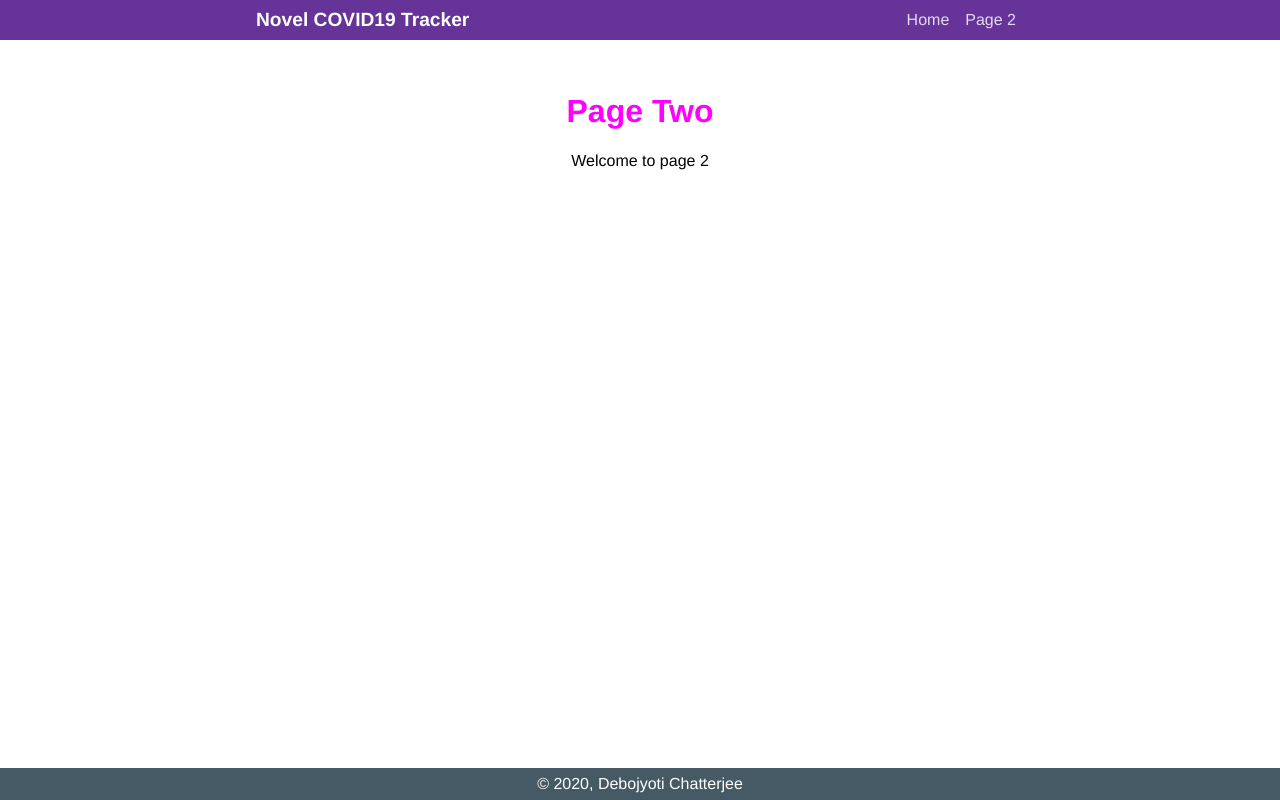
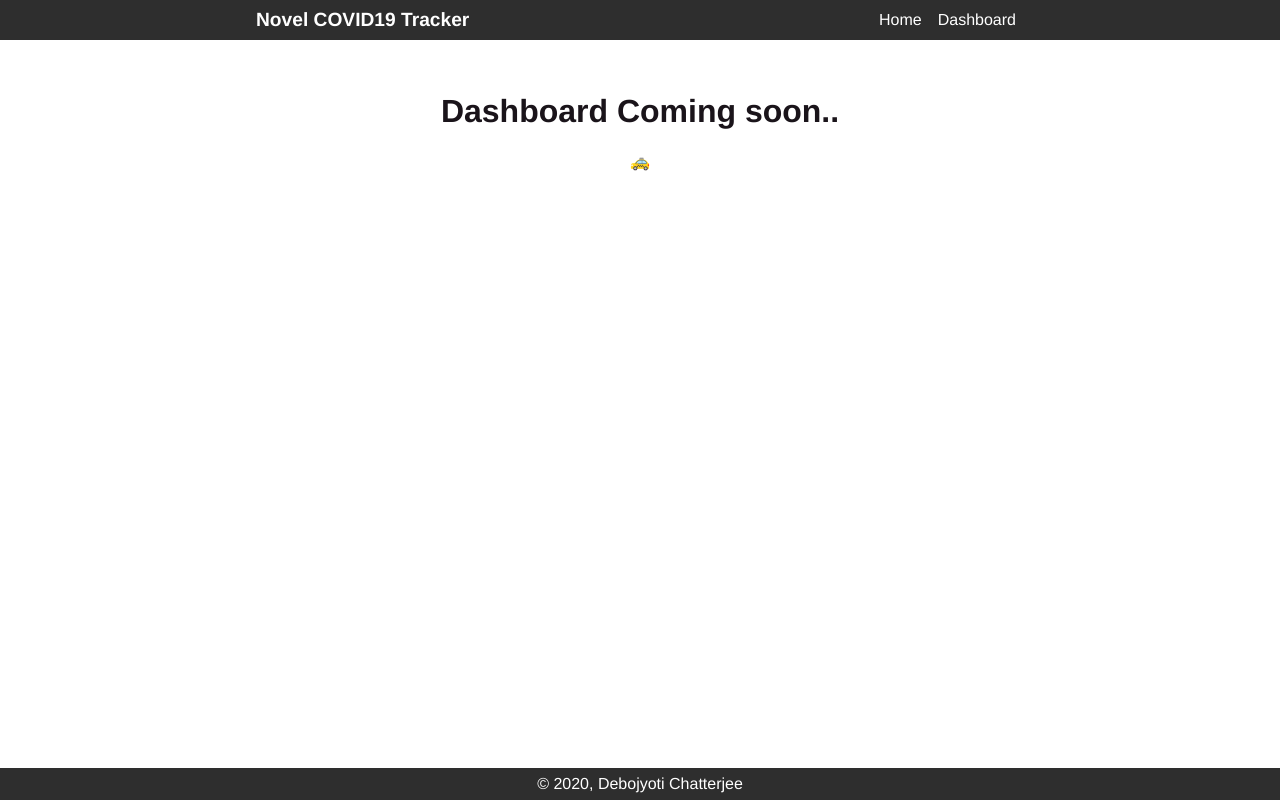
Before and after one commit to debojyotichatterjee9/novelcovid19tracker, a Gatsby site: page /page-2 in a window 1280 px wide. Built offline with nearby package versions, Linux system fonts and the light colour scheme; Gatsby itself is replaced by a stand-in of ours.

Commit message:
styling and content changes

```diff
--- a/src/assets/stylesheets/components/_footer.scss
+++ b/src/assets/stylesheets/components/_footer.scss
@@ -5,7 +5,7 @@ footer {
   line-height: 2em;
   color: $white;
   text-align: center;
-  background-color: $blue-grey-700;
+  background-color: #2e2e2e;
 
   p {
     font-size: 1em;
--- a/src/assets/stylesheets/components/_header.scss
+++ b/src/assets/stylesheets/components/_header.scss
@@ -2,7 +2,7 @@ header {
 
   width: 100%;
   color: $white;
-  background-color: $gatsby-purple;
+  background-color: #2e2e2e;
 
   .container {
     display: flex;
@@ -23,7 +23,7 @@ header {
 
   a {
     display: block;
-    color: lighten($gatsby-purple, 50);
+    color: lighten($gatsby-purple, 90);
     text-decoration: none;
     padding: 0 .5em;
   }
--- a/src/assets/stylesheets/pages/_home.scss
+++ b/src/assets/stylesheets/pages/_home.scss
@@ -2,7 +2,7 @@
 
   .map,
   .map-base {
-    height: 50vh;
+    height: 100vh;
   }
 
   main {
--- a/src/assets/stylesheets/pages/_two.scss
+++ b/src/assets/stylesheets/pages/_two.scss
@@ -1,7 +1,7 @@
 .page-two {
 
   h1 {
-    color: magenta;
+    color: rgb(26, 20, 26);
   }
 
 }
--- a/src/components/Header.js
+++ b/src/components/Header.js
@@ -13,7 +13,7 @@ const Header = () => {
             <Link to="/">Home</Link>
           </li>
           <li>
-            <Link to="/page-2/">Page 2</Link>
+            <Link to="/page-2/">Dashboard</Link>
           </li>
         </ul>
       </Container>
--- a/src/pages/page-2.js
+++ b/src/pages/page-2.js
@@ -8,11 +8,11 @@ const SecondPage = () => {
   return (
     <Layout pageName="two">
       <Helmet>
-        <title>Page Two</title>
+        <title>Dashboard</title>
       </Helmet>
       <Container type="content" className="text-center">
-        <h1>Page Two</h1>
-        <p>Welcome to page 2</p>
+        <h1>Dashboard Coming soon..</h1>
+        <p>🚕</p>
       </Container>
     </Layout>
   );
```
Also changed, not shown: src/pages/index.js (+3 -5 lines).
